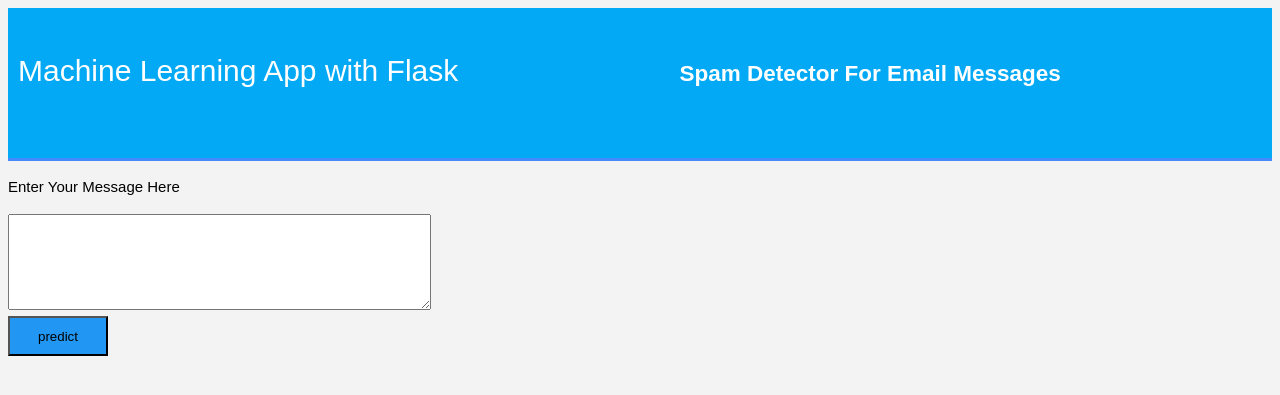
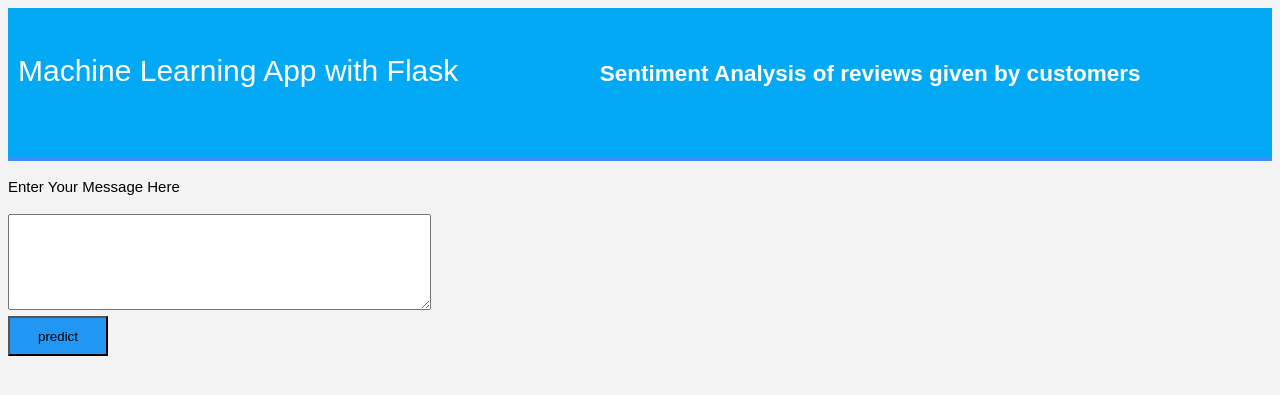
Before and after one commit to Ravi123-ai/NLP-Model-with-Deployment, a Python web app: template templates/home.html in a window 1280 px wide. Shown: the top 395 px of the page. Run offline with Jinja, Linux system fonts and the light colour scheme; the template is opened without the code that fills it, so the values that code supplies are empty.

Commit message:
Update home.html

```diff
--- a/templates/home.html
+++ b/templates/home.html
@@ -12,7 +12,7 @@
 		<div id="brandname">
 			Machine Learning App with Flask
 		</div>
-		<h2>Spam Detector For Email Messages</h2>
+		<h2>Sentiment Analysis of reviews given by customers</h2>
 
 	</div>
 	</header>
```
